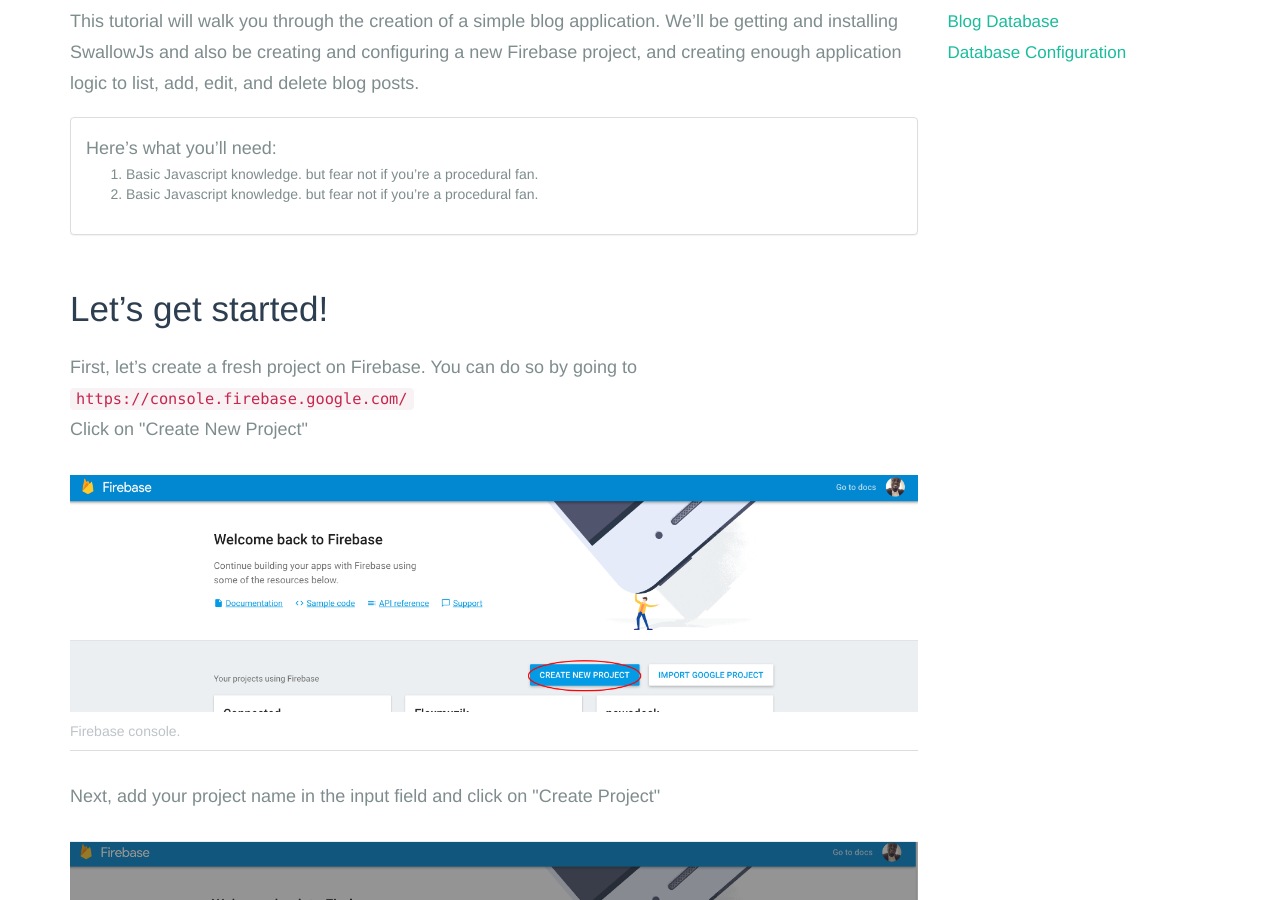
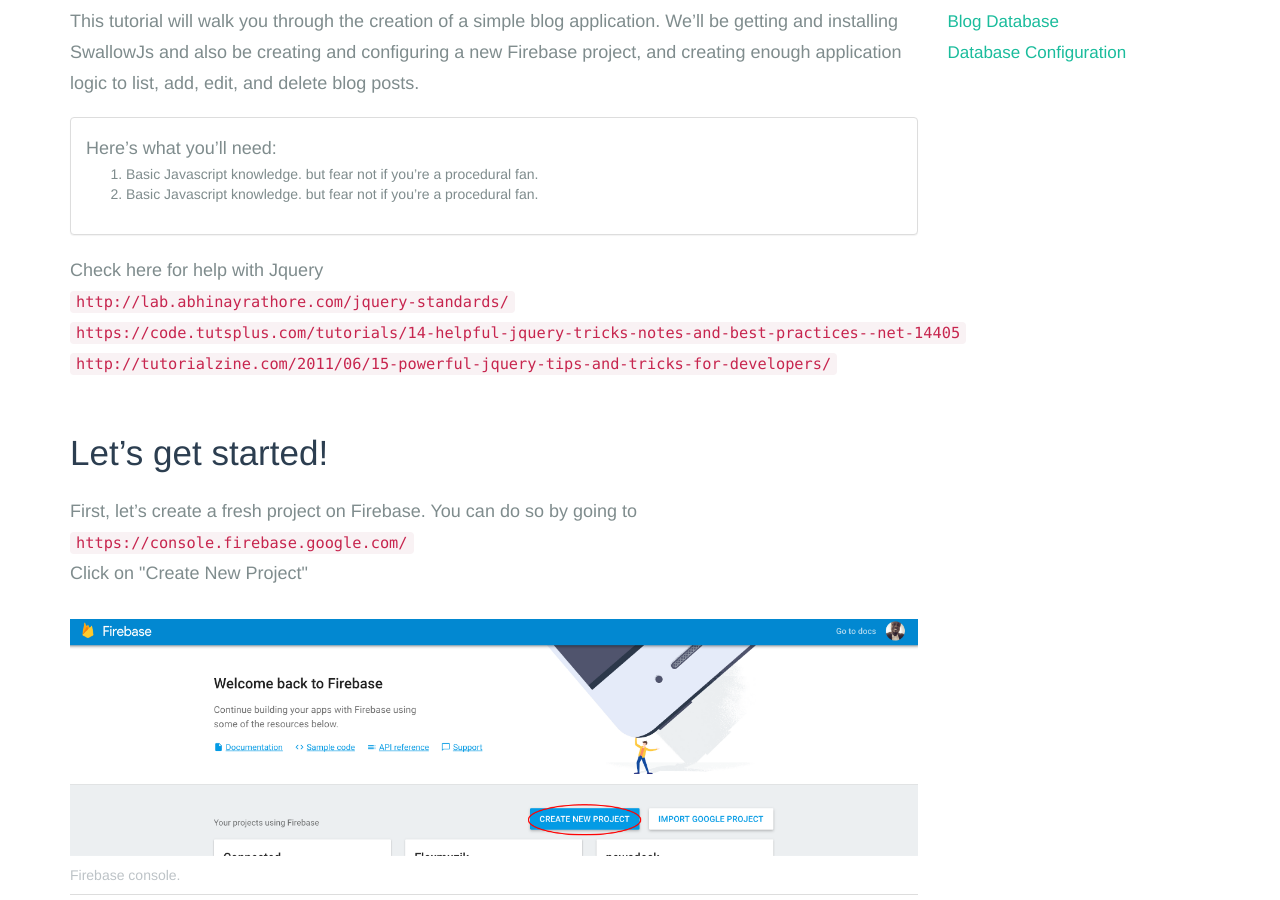
Before and after one commit to docs-swallowjs/docs-swallowjs.github.io, a Jekyll site: the page built from documentation-beta/tutorial-firebase.html, in a window 1280 px wide and 900 px high, scrolled down 562 px. Built offline with Jekyll 4.4.1, drawn with Linux system fonts in a browser that asks for light colours; some of the changed text lies outside the part shown.

Commit message:
added more link to help users on JQuery

```diff
--- a/_includes/footer.html
+++ b/_includes/footer.html
@@ -2,7 +2,7 @@
     <div class="container">
         <h2>We’ve created the product that will help your startup even better</h2>
         <p>The most important parts of the SwallowJs Framework are the simple included set of
-            different functions. The SwallowJs is build main <strong class="pathjs">PathJs</strong> for routing, <strong
+            different functions. The SwallowJs is build mainly <strong class="pathjs">PathJs</strong> for routing, <strong
                     class="mustachejs">MustacheJs</strong>
             for view and depend more on <strong class="firebase">Firebase</strong> for data-source, and also build-in
             server side
--- a/documentation-beta/tutorial-firebase.html
+++ b/documentation-beta/tutorial-firebase.html
@@ -62,6 +62,12 @@
 
                                 </div>
                             </div>
+
+                            <p>Check here for help with Jquery <br>
+                                <code>http://lab.abhinayrathore.com/jquery-standards/</code>
+                                <code>https://code.tutsplus.com/tutorials/14-helpful-jquery-tricks-notes-and-best-practices--net-14405</code>
+                                <code>http://tutorialzine.com/2011/06/15-powerful-jquery-tips-and-tricks-for-developers/</code>
+                            </p>
                         </div>
                         <!--intro-->
 
```
